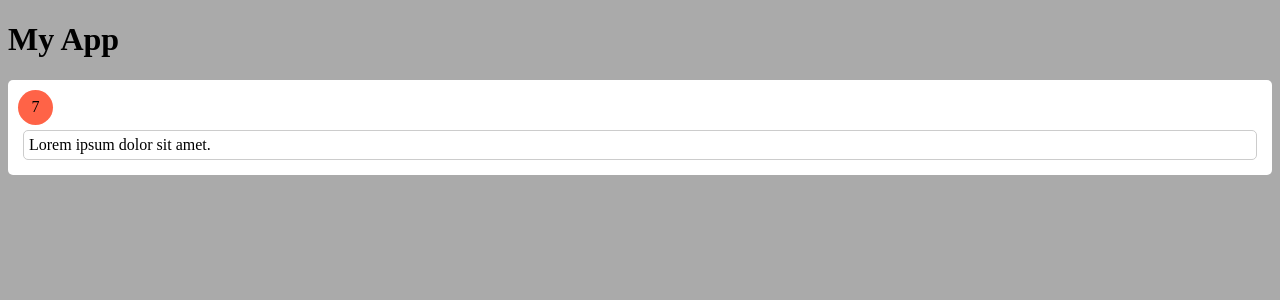
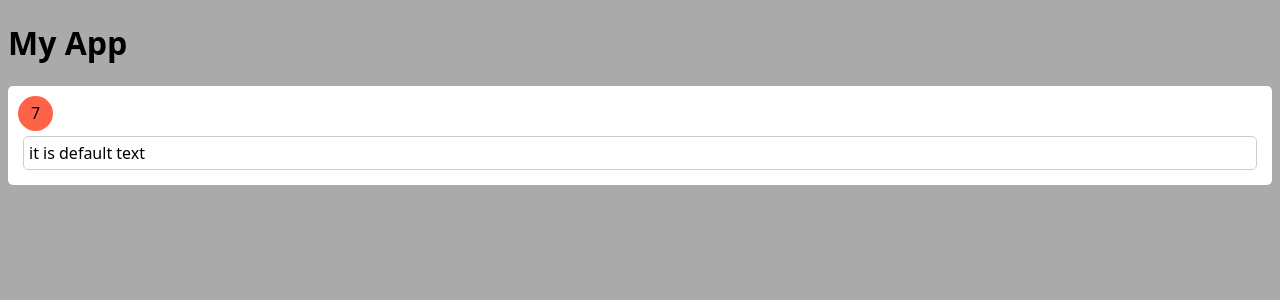
Before and after one commit to sidarhalman/feedback-app, a React (Create React App) app in the folder feedback-frontend/: page / in a window 1280 px wide. Shown: the top 300 px of the page. Built offline with nearby package versions, Linux system fonts and the light colour scheme.

Commit message:
add Data and FeedbackList commponents

```diff
--- a/feedback-frontend/src/App.js
+++ b/feedback-frontend/src/App.js
@@ -1,12 +1,17 @@
 import React from "react";
+import { useState } from "react";
+
 import Header from "./components/Header";
 import FeedbackItem from "./components/FeedbackItem";
+import FeedbackData from "./data/FeedbackData";
 
 function App() {
+    const[feedbacks, setFeedbacks] = useState(FeedbackData);
     return (
         <>
             <Header />
             <FeedbackItem />
+
         </>
     );
 }
--- a/feedback-frontend/src/components/FeedbackItem.jsx
+++ b/feedback-frontend/src/components/FeedbackItem.jsx
@@ -2,12 +2,14 @@ import { useState } from "react";
 
 import "../styles/FeedbackItem.css";
 
-function FeedbackItem() {
+function FeedbackItem({key, feedback}) {
   const [rating, setRating] = useState(7);
+  const [text, setText] = useState("it is default text");
+
   return (
     <div className="card">
       <div className="num-display">{rating}</div>
-      <div className="text-display">Lorem ipsum dolor sit amet.</div>
+      <div className="text-display">{text}</div>
     </div>
   );
 }
--- /dev/null
+++ b/feedback-frontend/src/data/FeedbackData.js
@@ -0,0 +1,19 @@
+const FeedbackData = [
+    {
+        id: 1,
+        name: "John Doe",
+        feedback: "Lorem ipsum dolor sit amet, consectetur adipiscing elit, sed do eiusmod tempor incididunt ut labore et dolore magna aliqua. Ut enim ad minim veniam, quis nostrud exercitation ullamco labori occaecat cupidatat non proident, sunt in culpa qui officia deserunt mollit anim id est laborum.",
+    },
+    {
+        id: 2,
+        name: "Jane Doe",
+        feedback: "Lorem ipsum dolor sit amet, consectetur adipiscing elit, sed do eiusmod tempor incididunt ut labore et dolore magna aliqua. Ut enim ad minim veniam, quis nostrud exercitation ullamco labm.",
+    },
+    {
+        id: 3,
+        name: "dimitry colwoski",
+        feedback: "  enderit in voluptate velit esse cillum dolore eu fugiat nulla pariatur. Excepteur sint occaecat cupidatat non proident, sunt in culpa qui officia deserunt mollit anim id est laborum.",
+    },
+];
+
+export default FeedbackData;
--- a/feedback-frontend/src/index.css
+++ b/feedback-frontend/src/index.css
@@ -1,3 +1,7 @@
+*{
+  font-family: system-ui, -apple-system, BlinkMacSystemFont, 'Segoe UI', Roboto, Oxygen, Ubuntu, Cantarell, 'Open Sans', 'Helvetica Neue', sans-serif;
+}
+
 body {
   background-color: #aaa;
 }
```
Also changed, not shown: feedback-frontend/src/components/FeedbackList.jsx (added, +9 -0 lines).
